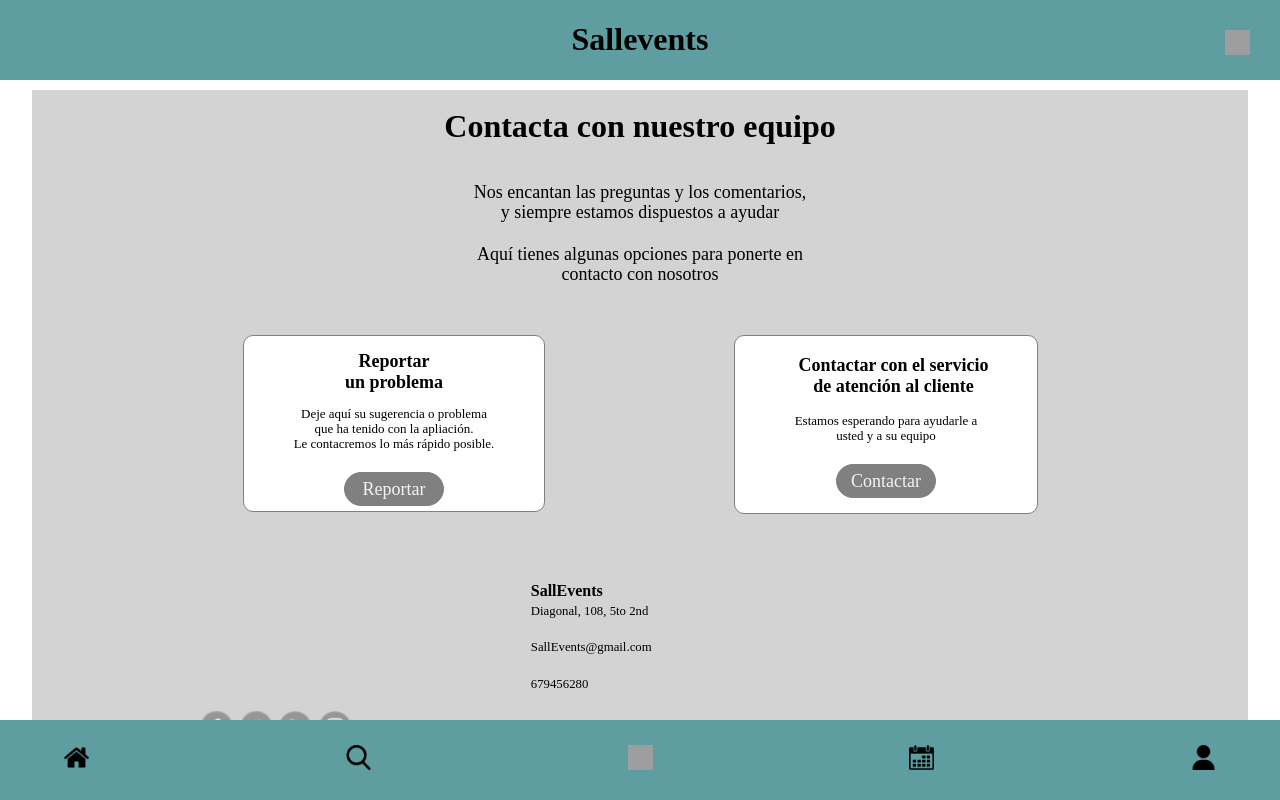
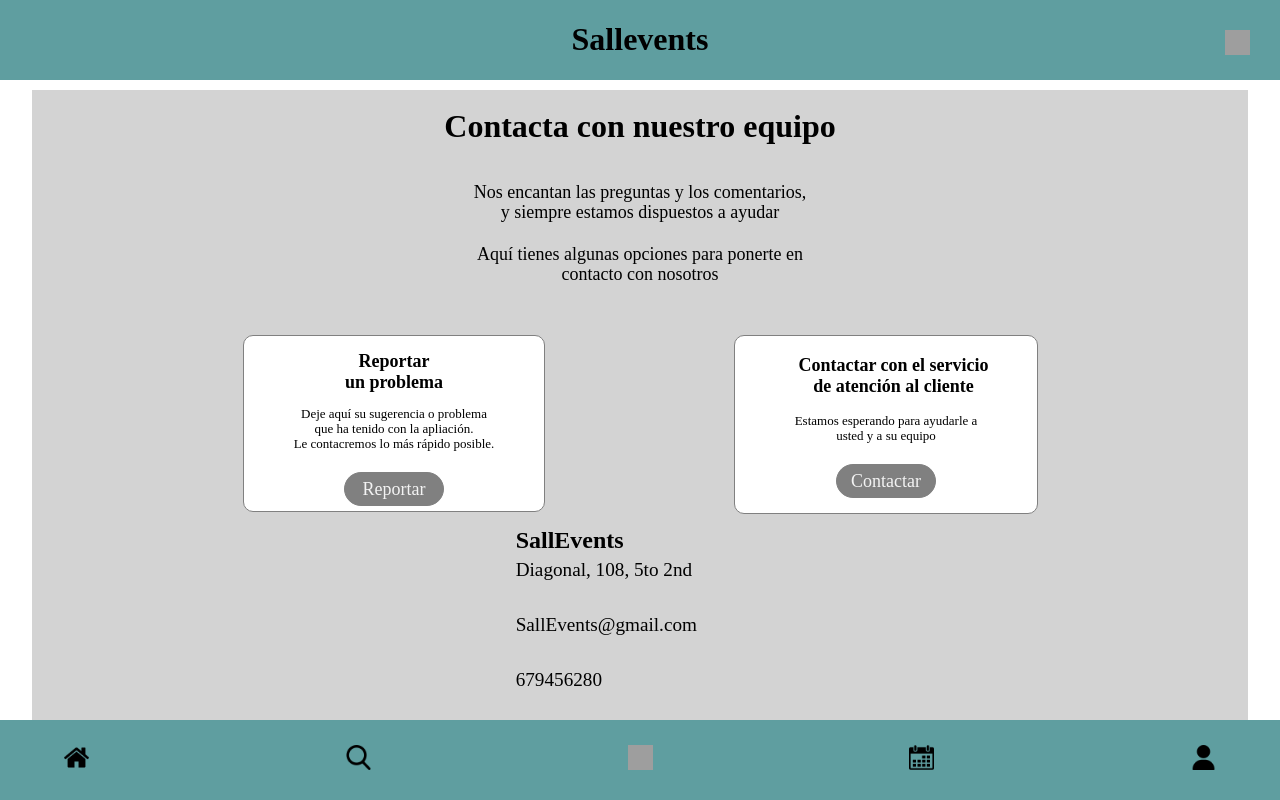
Before and after one commit to mateogalache/PWI-G03, a Vue app: page /Contactanos in a window 1280 px wide. Built offline with nearby package versions, Linux system fonts and the light colour scheme; grey boxes are pictures that could not be loaded.

Commit message:
Contactanos(Desktop)

```diff
--- a/src/views/Contactanos.vue
+++ b/src/views/Contactanos.vue
@@ -235,7 +235,7 @@ import Header3 from '../components/Header3.vue';
             display: flex;
             justify-content: space-around;
             width: 100%;
-            margin: 5px;
+            margin-bottom: -40px;
         }
 
         #titulo{
@@ -332,7 +332,8 @@ import Header3 from '../components/Header3.vue';
         #izquierda{
             float: center;
             margin-left: 350px;
-            margin-top: -30 px;
+            font-size: x-large ;
+            margin-top: -50px;
         }
 
         #derecha{
```
